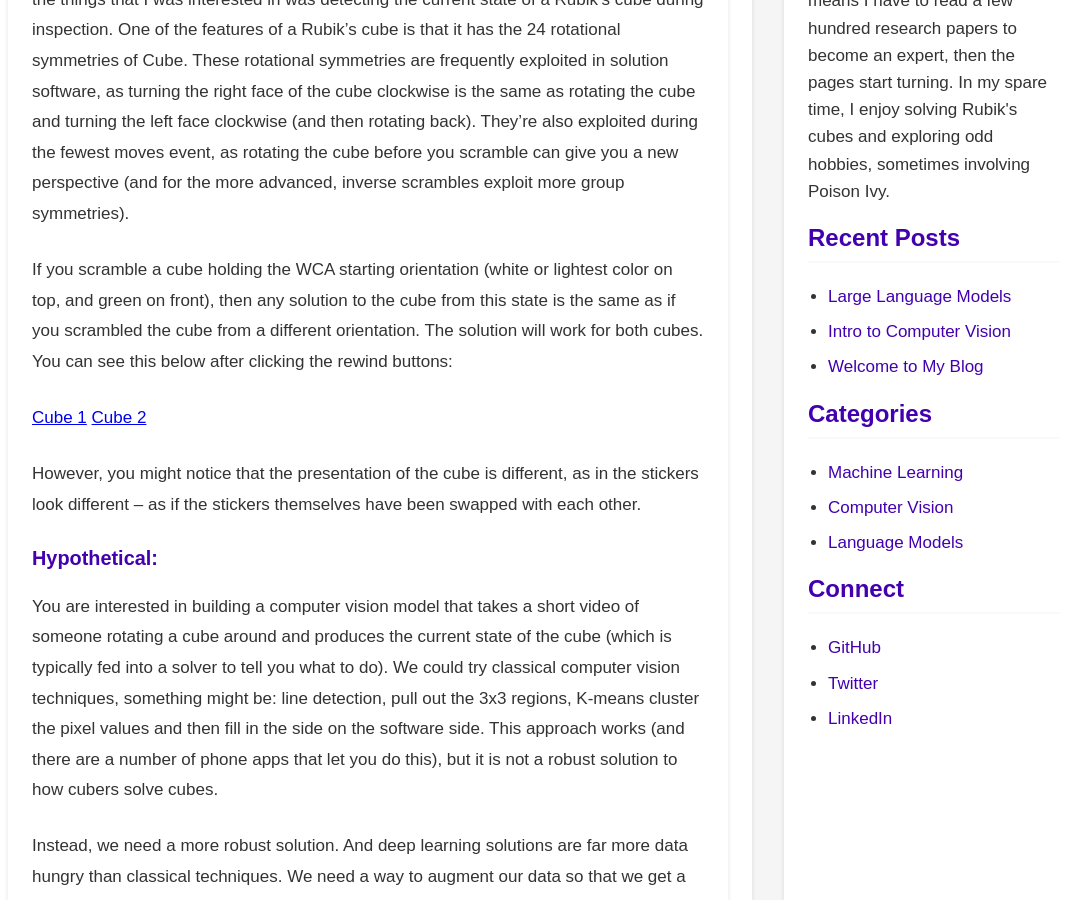
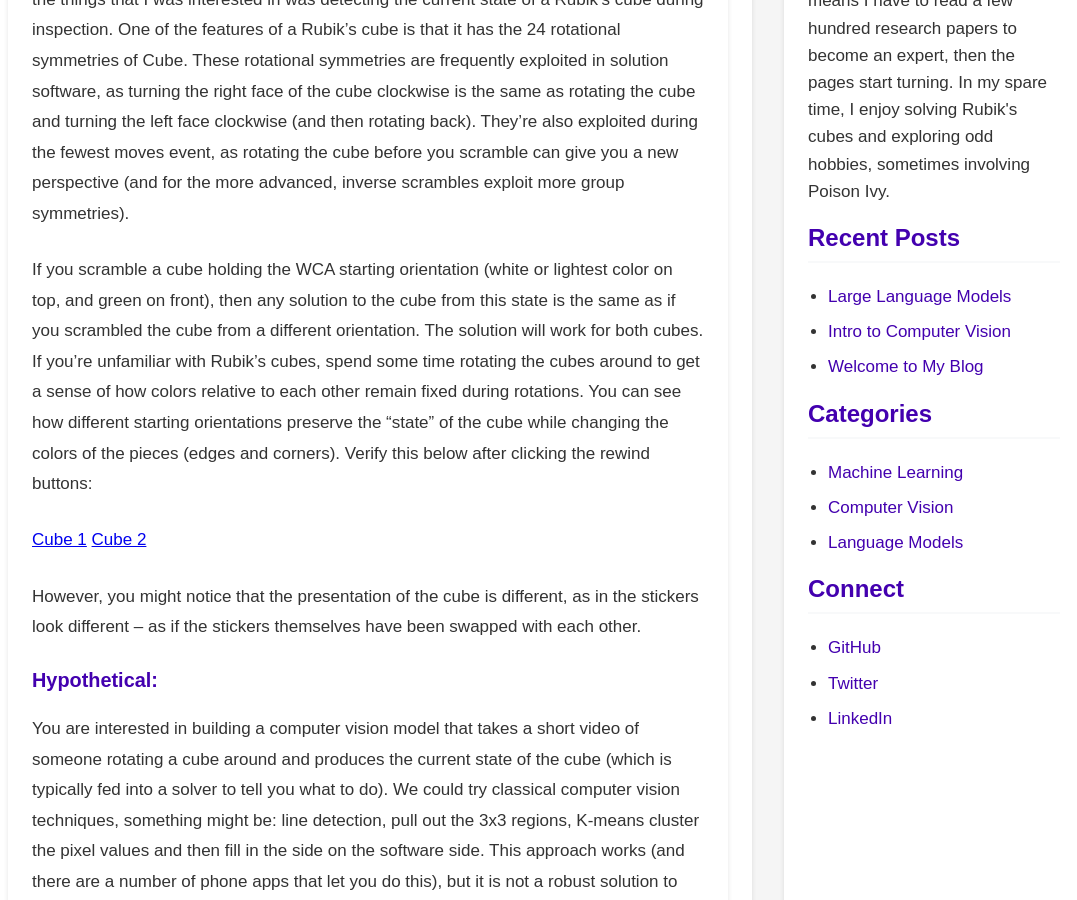
Before and after one commit to JustinTienken-Harder/JustinTienken-Harder.github.io, a Jekyll site: the page built from _posts/2024-02-13-radial-basis-functions-and-image-transformations.md, in a window 1280 px wide and 900 px high, scrolled down 461 px. Shown: the whole window, without its empty margins (106-1183 px from the left). Built offline with Jekyll 4.4.1, drawn with Linux system fonts in a browser that asks for light colours; formulas are drawn with MathJax 3.

Commit message:
updated phrasing

```diff
--- a/_posts/2024-02-13-radial-basis-functions-and-image-transformations.md
+++ b/_posts/2024-02-13-radial-basis-functions-and-image-transformations.md
@@ -9,7 +9,7 @@ categories: ["machine-learning", "basics", "computer-vision"]
 
 I was recently working on a problem involving computer vision on Rubik's cubes. One of the things that I was interested in was detecting the current state of a Rubik's cube during inspection. One of the features of a Rubik's cube is that it has the 24 rotational symmetries of Cube. These rotational symmetries are frequently exploited in solution software, as turning the right face of the cube clockwise is the same as rotating the cube and turning the left face clockwise (and then rotating back). They're also exploited during the fewest moves event, as rotating the cube before you scramble can give you a new perspective (and for the more advanced, inverse scrambles exploit more group symmetries).
 
-If you scramble a cube holding the WCA starting orientation (white or lightest color on top, and green on front), then any solution to the cube from this state is the same as if you scrambled the cube from a different orientation. The solution will work for both cubes. You can see this below after clicking the rewind buttons:
+If you scramble a cube holding the WCA starting orientation (white or lightest color on top, and green on front), then any solution to the cube from this state is the same as if you scrambled the cube from a different orientation. The solution will work for both cubes. If you're unfamiliar with Rubik's cubes, spend some time rotating the cubes around to get a sense of how colors relative to each other remain fixed during rotations. You can see how different starting orientations preserve the "state" of the cube while changing the colors of the pieces (edges and corners). Verify this below after clicking the rewind buttons:
 
 [Cube 1](https://alg.cubing.net/?setup=F2_D_U-_B2_D-_R2_D_L2_F_U_B2_D-_F_D-_R2_D2_L&alg=z2_y_%2F%2F_inspection%0AU_r_U-_r-_U_D-_F_D-_D_F_D-_U-_R2_U_R-_D_%2F%2F_xxcross%0Ay_R_U-_R-_%2F%2F_3rd_pair%0Ay_R_U-_R-_U_R_U-_R-_U_R_U-_R-_%2F%2F_4th_pair%0AU_F_R-_F-_R_U_R_U-_R-_%2F%2F_EO%0AR-_R_U2-_R_U_R-_U_R_U2-_R2-_U-_R_U-_R-_U2_R_%2F%2F_ZBLL)
 [Cube 2](https://alg.cubing.net/?setup=x_y_F2_D_U-_B2_D-_R2_D_L2_F_U_B2_D-_F_D-_R2_D2_L&alg=z2_y_%2F%2F_inspection%0AU_r_U-_r-_U_D-_F_D-_D_F_D-_U-_R2_U_R-_D_%2F%2F_xxcross%0Ay_R_U-_R-_%2F%2F_3rd_pair%0Ay_R_U-_R-_U_R_U-_R-_U_R_U-_R-_%2F%2F_4th_pair%0AU_F_R-_F-_R_U_R_U-_R-_%2F%2F_EO%0AR-_R_U2-_R_U_R-_U_R_U2-_R2-_U-_R_U-_R-_U2_R_%2F%2F_ZBLL)
```
